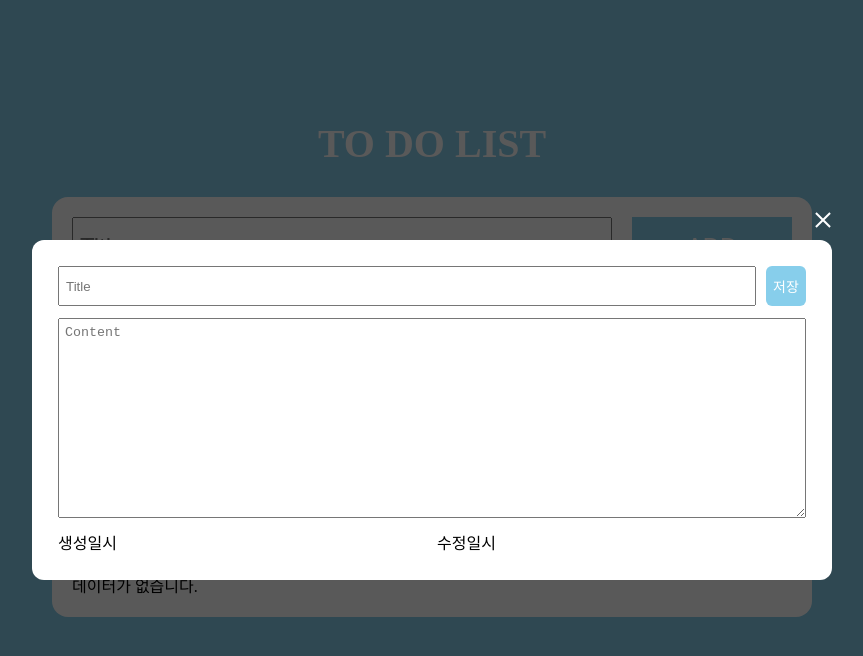
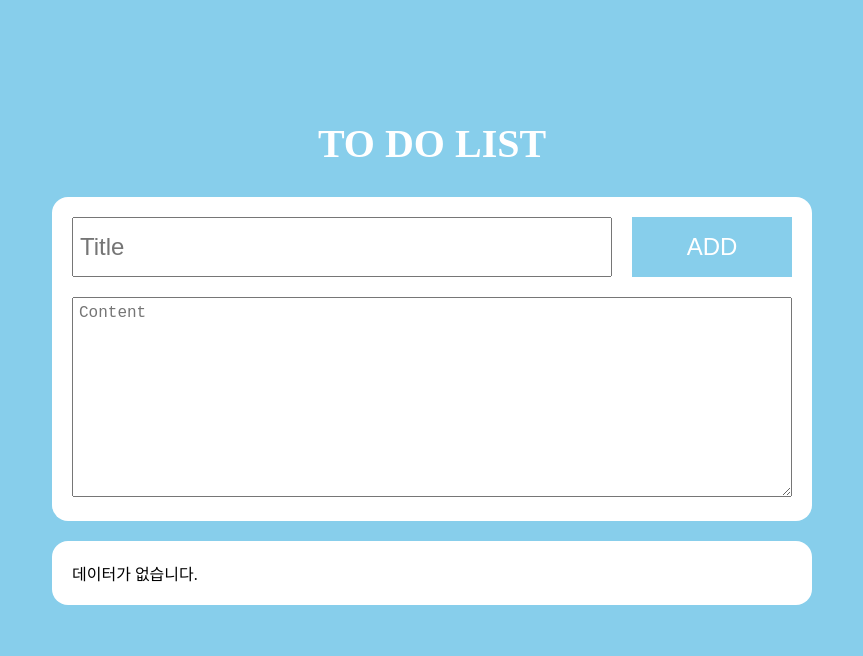
Before and after one commit to JinEunju/react-todo, a React (Create React App) app: page / in a window 1280 px wide. Shown: the top 656 px of the page, without its empty margins (208-1071 px from the left). Built offline with nearby package versions, Linux system fonts and the light colour scheme; the HTML template or start-up script is replaced by a standard one.

Commit message:
feat: todoList 수정하기 모달 추가, 데이터 수정한 데이터 업데이트, 수정시각 업데이트 추가

```diff
--- a/src/App.js
+++ b/src/App.js
@@ -2,23 +2,16 @@ import styles from './app.module.css';
 import TodoBox from './components/TodoBox';
 import TodoItem from './components/TodoItem';
 import Button from './components/Button';
+import Modal from './components/Modal';
 import { useState } from 'react';
+import { formattedDate } from './utils/common'
 
 const initTodoData = {
   title: '',
   content: '',
 };
 
-const formattedDate = () => {
-  const date = new Date();
-  const year = date.getFullYear();
-  const month = String(date.getMonth() + 1).padStart(2, "0");
-  const day = String(date.getDate()).padStart(2, "0");
-  const houre = String(date.getHours()).padStart(2, "0");
-  const minutes = String(date.getMinutes()).padStart(2, "0");
 
-  return `${year}.${month}.${day} ${houre}:${minutes}`;
-}
 
 function App() {
   const [todoCnt, setTodoCnt] = useState(0);
@@ -28,6 +21,7 @@ function App() {
     title: false,
     content: false,
   });
+  const [modalKey, setModalKey] = useState(null);
 
   const changeValue = ({ target, key }) => {
     const { value } = target;
@@ -51,13 +45,23 @@ function App() {
     const newTodoItem = {
       ...todoData,
       key: todoCnt,
-      createAt: formattedDate(),
+      createdAt: formattedDate(),
       updatedAt: '-',
     };
 
     setTodoList([ newTodoItem, ...todoList ]);
     setTodoCnt(todoCnt + 1);
     setTodoData({ ...initTodoData });
+  }
+
+
+  const openModal = (key) => {
+    setModalKey(key);
+    document.body.style.overflow = "hidden";
+  }
+  const closeModal = () => {
+    setModalKey(null);
+    document.body.style.overflow = "auto";
   }
 
   const keyUpEnter = () => window.event.keyCode === 13 && addTodo();
@@ -70,8 +74,13 @@ function App() {
       return newTodoArray;
     })
   }
-  const editTodo = key => {
-    console.log('저장으로 바꿈', key)
+
+  const editTodo = data => {
+    console.log(data);
+    setTodoList(prevList => prevList.map(item => {
+      if (item.key === data.key) return data;
+      return item;
+    }))
   }
 
   return (
@@ -111,7 +120,7 @@ function App() {
                     <TodoItem
                       key={todo.key}
                       data={todo}
-                      editTodo={editTodo}
+                      openModal={openModal}
                       deleteTodo={deleteTodo}
                     >
                     </TodoItem>
@@ -122,42 +131,8 @@ function App() {
           </main>
         </div>
       </div>
-      <div className={styles.modalWrap}>
-        <div className={styles.modalContainer}>
-          <div className={styles.modal}>
-            <div className={styles.modalContent}>
-              <div className={styles.item}>
-                <input
-                  className={styles.viewInput}
-                  type="text"
-                  placeholder="Title"
-                  value=""
-                  />
-                <Button size="small" color="blue">저장</Button>
-              </div>
-              <div className={styles.item}>
-                <textarea
-                  className={styles.viewContent}
-                  placeholder="Content"
-                  value=""
-                >
-                </textarea>
-              </div>
-              <div className={styles.item}>
-                <dl className={styles.dateTime}>
-                  <dt>생성일시</dt>
-                  <dd></dd>
-                </dl>
-                <dl className={styles.dateTime}>
-                  <dt>수정일시</dt>
-                  <dd></dd>
-                </dl>
-              </div>
-            </div>
-            <button className={styles.closeButton}><span className={styles.closeButtonText}>닫기</span></button>
-          </div>
-        </div>
-      </div>
+      {modalKey !== null
+      && <Modal closeModal={closeModal} editTodo={editTodo} data={todoList.find(item => item.key === modalKey)} />}
     </>
   );
 }
--- a/src/app.module.css
+++ b/src/app.module.css
@@ -37,7 +37,6 @@
 
 .todoContentBox {
     margin-top: 20px;
-    padding: 6px;
     font-size: 16px;
 }
 
@@ -53,114 +52,3 @@
     color: red;
     font-size: 14px;
 }
-
-/* MODAL */
-
-.modalWrap {
-    position: fixed;
-    top: 0;
-    left: 0;
-    right: 0;
-    bottom: 0;
-    z-index: 1000;
-    background: rgba(0, 0, 0, 0.65);
-    overflow: auto;
-    text-align: center;
-}
-.modalContainer {
-    display: flex;
-    align-items: center;
-    justify-content: center;
-    width: 100%;
-    min-height: 100%;
-}
-.modal {
-    display: flex;
-    position: relative;
-    flex-direction: column;
-    max-width: 800px;
-    width: 100%;
-    margin: 50px 0 30px;
-    padding: 20px;
-    background: #fff;
-    border-radius: 12px;
-}
-
-.modal .item {
-    display: flex;
-    align-items: center;
-    gap: 10px;
-    padding: 6px;
-}
-
-.viewInput {
-    flex-grow: 1;
-    height: 40px;
-    padding: 6px;
-}
-
-.viewContent {
-    flex-grow: 1;
-    height: 200px;
-    padding: 6px;
-}
-
-.createAt {
-
-}
-
-.updatedAt {
-
-}
-
-.dateTime {
-    display: flex;
-    align-items: center;
-    width: 50%;
-}
-
-.dateTime dt {
-    width: 30%;
-    flex-shrink: 0;
-    text-align: left;
-}
-
-.dateTime dd {
-    flex-grow: 1;
-}
-
-.closeButton {
-    position: absolute;
-    bottom: calc(100% + 10px);
-    right: 0;
-    width: 20px;
-    height: 20px;
-    background: none;
-}
-
-.closeButtonText {
-    font-size: 0;
-}
-
-.closeButton::before {
-    display: block;
-    content: "";
-    position: absolute;
-    top: 0;
-    left: 50%;
-    width: 2px;
-    height: 20px;
-    background: #fff;
-    transform: rotate(45deg);
-}
-.closeButton::after {
-    display: block;
-    content: "";
-    position: absolute;
-    top: 0;
-    left: 50%;
-    width: 2px;
-    height: 20px;
-    background: #fff;
-    transform: rotate(-45deg);
-}
--- /dev/null
+++ b/src/components/Modal/index.jsx
@@ -0,0 +1,71 @@
+import styles from './index.module.css';
+import Button from '../Button';
+import { useState } from 'react';
+import { formattedDate } from '../../utils/common';
+
+const Modal = ({ closeModal, editTodo, data }) => {
+  const { title, content, createdAt, updatedAt } = data;
+  const [modalData, setModalData] = useState({ title, content });
+  const changeEditValue = ({ target, key }) => {
+    const { value } = target;
+    setModalData({
+      ...modalData,
+      [key]: value
+    });
+  }
+  const sendTodoData = () => {
+    const newTodo = {
+      ...data,
+      title: modalData.title,
+      content: modalData.content,
+      updatedAt: formattedDate()
+    }
+    editTodo(newTodo);
+    closeModal();
+  }
+
+  console.log(modalData);
+
+  return (
+    <div onClick={closeModal} className={styles.modalWrap}>
+      <div className={styles.modalContainer}>
+        <div onClick={(e) => e.stopPropagation()} className={styles.modal}>
+          <div className={styles.modalContent}>
+            <div className={styles.modalItem}>
+              <input
+                className={styles.viewInput}
+                type="text"
+                placeholder="Title"
+                value={modalData.title}
+                onChange={({ target }) => changeEditValue({ target, key: 'title' })}
+              />
+              <Button size="small" color="blue" onClick={sendTodoData}>저장</Button>
+            </div>
+            <div className={styles.modalItem}>
+              <textarea
+                className={styles.viewContent}
+                placeholder="Content"
+                value={modalData.content}
+                onChange={({ target }) => changeEditValue({ target, key: 'content' })}
+              >
+              </textarea>
+            </div>
+            <div className={styles.modalItem}>
+              <dl className={styles.dateTime}>
+                <dt>생성일시</dt>
+                <dd>{createdAt}</dd>
+              </dl>
+              <dl className={styles.dateTime}>
+                <dt>수정일시</dt>
+                <dd>{updatedAt}</dd>
+              </dl>
+            </div>
+          </div>
+          <button onClick={closeModal} className={styles.closeButton}><span className={styles.closeButtonText}>닫기</span></button>
+        </div>
+      </div>
+    </div>
+  );
+}
+
+export default Modal;
--- /dev/null
+++ b/src/components/Modal/index.module.css
@@ -0,0 +1,109 @@
+/* MODAL */
+
+.modalWrap {
+    position: fixed;
+    top: 0;
+    left: 0;
+    right: 0;
+    bottom: 0;
+    z-index: 1000;
+    background: rgba(0, 0, 0, 0.65);
+    overflow: auto;
+    text-align: center;
+}
+.modalContainer {
+    display: flex;
+    align-items: center;
+    justify-content: center;
+    width: 100%;
+    min-height: 100%;
+}
+.modal {
+    display: flex;
+    position: relative;
+    flex-direction: column;
+    max-width: 800px;
+    width: 100%;
+    margin: 50px 0 30px;
+    padding: 20px;
+    background: #fff;
+    border-radius: 12px;
+}
+.closeButton {
+    position: absolute;
+    bottom: calc(100% + 10px);
+    right: 0;
+    width: 20px;
+    height: 20px;
+    background: none;
+}
+
+.closeButtonText {
+    font-size: 0;
+}
+
+.closeButton::before {
+    display: block;
+    content: "";
+    position: absolute;
+    top: 0;
+    left: 50%;
+    width: 2px;
+    height: 20px;
+    background: #fff;
+    transform: rotate(45deg);
+}
+.closeButton::after {
+    display: block;
+    content: "";
+    position: absolute;
+    top: 0;
+    left: 50%;
+    width: 2px;
+    height: 20px;
+    background: #fff;
+    transform: rotate(-45deg);
+}
+
+.modalItem {
+    display: flex;
+    align-items: center;
+    gap: 10px;
+    padding: 6px;
+}
+
+.viewInput {
+    flex-grow: 1;
+    height: 40px;
+    padding: 6px;
+}
+
+.viewContent {
+    flex-grow: 1;
+    height: 200px;
+    padding: 6px;
+}
+
+.createAt {
+
+}
+
+.updatedAt {
+
+}
+
+.dateTime {
+    display: flex;
+    align-items: center;
+    width: 50%;
+    text-align: left;
+}
+
+.dateTime dt {
+    width: 30%;
+    flex-shrink: 0;
+}
+
+.dateTime dd {
+    flex-grow: 1;
+}
--- a/src/components/TodoItem/index.jsx
+++ b/src/components/TodoItem/index.jsx
@@ -2,14 +2,14 @@ import styles from './index.module.css';
 import Button from '../Button';
 import { useState } from 'react';
 
-const TodoItem = ({ data, editTodo, deleteTodo }) => {
-  const { title, content, createAt, updatedAt } = data;
+const TodoItem = ({ data, openModal, deleteTodo }) => {
+  const { key, title, content, createdAt, updatedAt } = data;
   const [doneTodo, setDoneTodo] = useState(false);
   function completeTodo() {
     setDoneTodo(!doneTodo);
   }
   return (
-    <li className={styles.item}>
+    <li className={styles.item} data-key={key}>
       <div className={styles.itemInner}>
         <p
           className={`${styles.title} ${doneTodo ? styles.completion : ''}`}
@@ -17,7 +17,7 @@ const TodoItem = ({ data, editTodo, deleteTodo }) => {
         >
           {title}
         </p>
-        <Button size="small" color="blue" onClick={editTodo}>수정</Button>
+        <Button size="small" color="blue" onClick={() => openModal(key)}>수정</Button>
         <Button size="small" color="red" onClick={deleteTodo}>삭제</Button>
       </div>
       <div className={styles.itemInner}>
@@ -29,7 +29,7 @@ const TodoItem = ({ data, editTodo, deleteTodo }) => {
       <div className={styles.itemInner}>
         <dl className={styles.dateTime}>
           <dt>생성일시</dt>
-          <dd>{createAt}</dd>
+          <dd>{createdAt}</dd>
         </dl>
         <dl className={styles.dateTime}>
           <dt>수정일시</dt>
--- /dev/null
+++ b/src/utils/common.js
@@ -0,0 +1,9 @@
+export const formattedDate = () => {
+    const date = new Date();
+    const year = date.getFullYear();
+    const month = String(date.getMonth() + 1).padStart(2, "0");
+    const day = String(date.getDate()).padStart(2, "0");
+    const houre = String(date.getHours()).padStart(2, "0");
+    const minutes = String(date.getMinutes()).padStart(2, "0");
+    return `${year}.${month}.${day} ${houre}:${minutes}`;
+}
```
